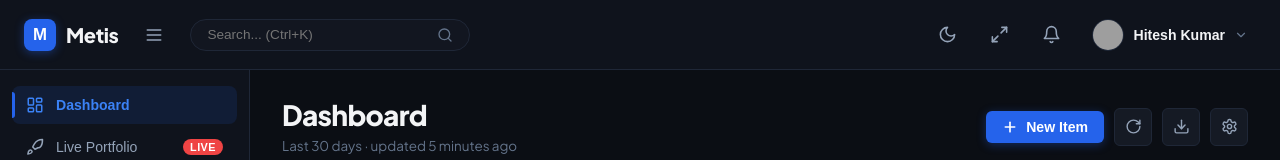
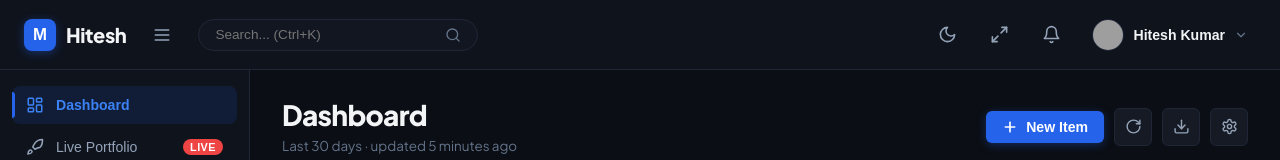
Before and after one commit to hiteshkumarsuthar/Portfolio_Website, a React (Vite) app in the folder Portfolio Website/Dashboard/: page / in a window 1280 px wide. Shown: the top 160 px of the page. Built offline with nearby package versions, Linux system fonts and the light colour scheme; no server answers; grey boxes are pictures that could not be loaded.

Commit message:
Dashboard name change

```diff
--- a/Portfolio Website/Dashboard/src/components/Topbar.jsx
+++ b/Portfolio Website/Dashboard/src/components/Topbar.jsx
@@ -44,11 +44,11 @@ export default function Topbar({
 
   const toggleFullscreen = () => {
     if (!document.fullscreenElement) {
-      document.documentElement.requestFullscreen().catch(() => {});
+      document.documentElement.requestFullscreen().catch(() => { });
       setIsFullscreen(true);
     } else {
       if (document.exitFullscreen) {
-        document.exitFullscreen().catch(() => {});
+        document.exitFullscreen().catch(() => { });
         setIsFullscreen(false);
       }
     }
@@ -92,7 +92,7 @@ export default function Topbar({
             <span style={{ color: '#FFFFFF', fontWeight: 800, fontSize: '1.05rem', fontFamily: 'sans-serif' }}>M</span>
           </div>
           <span style={{ fontSize: '1.25rem', fontWeight: 800, letterSpacing: '-0.02em', color: 'var(--text-primary)' }}>
-            Metis
+            Hitesh
           </span>
         </div>
 
```
